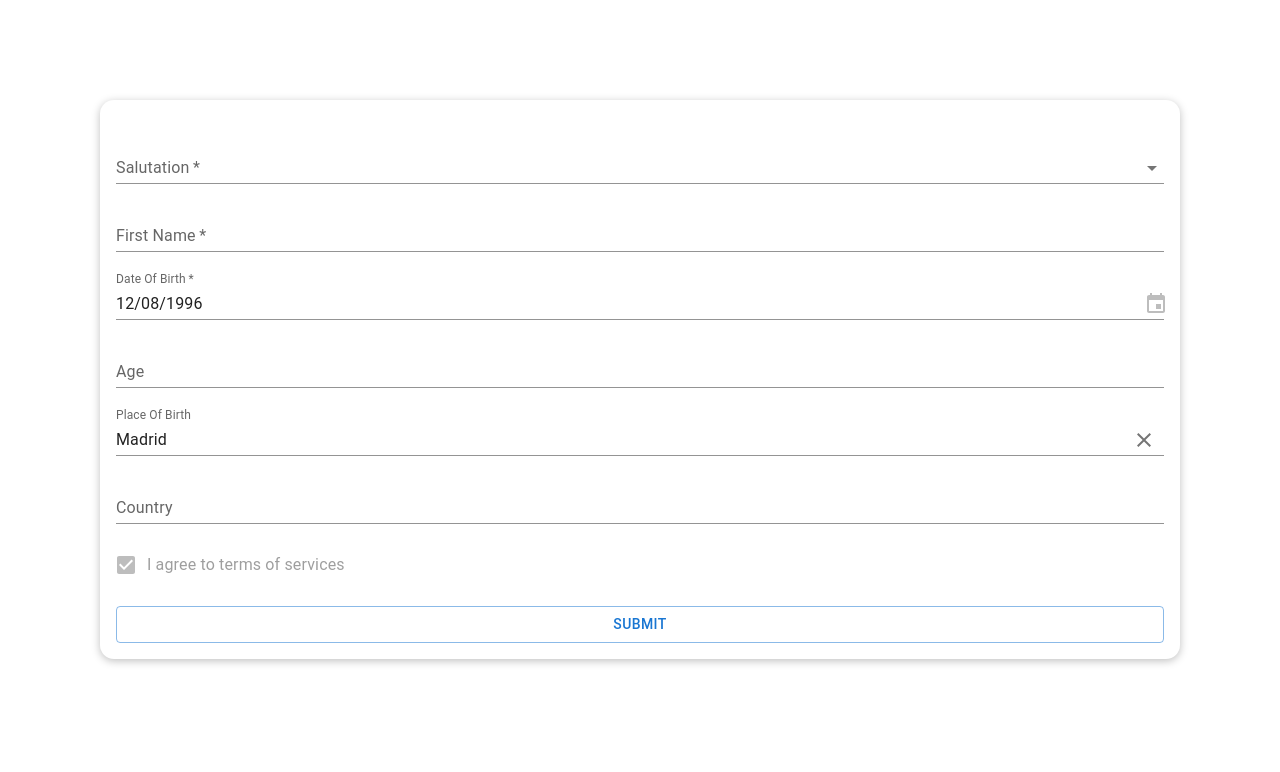
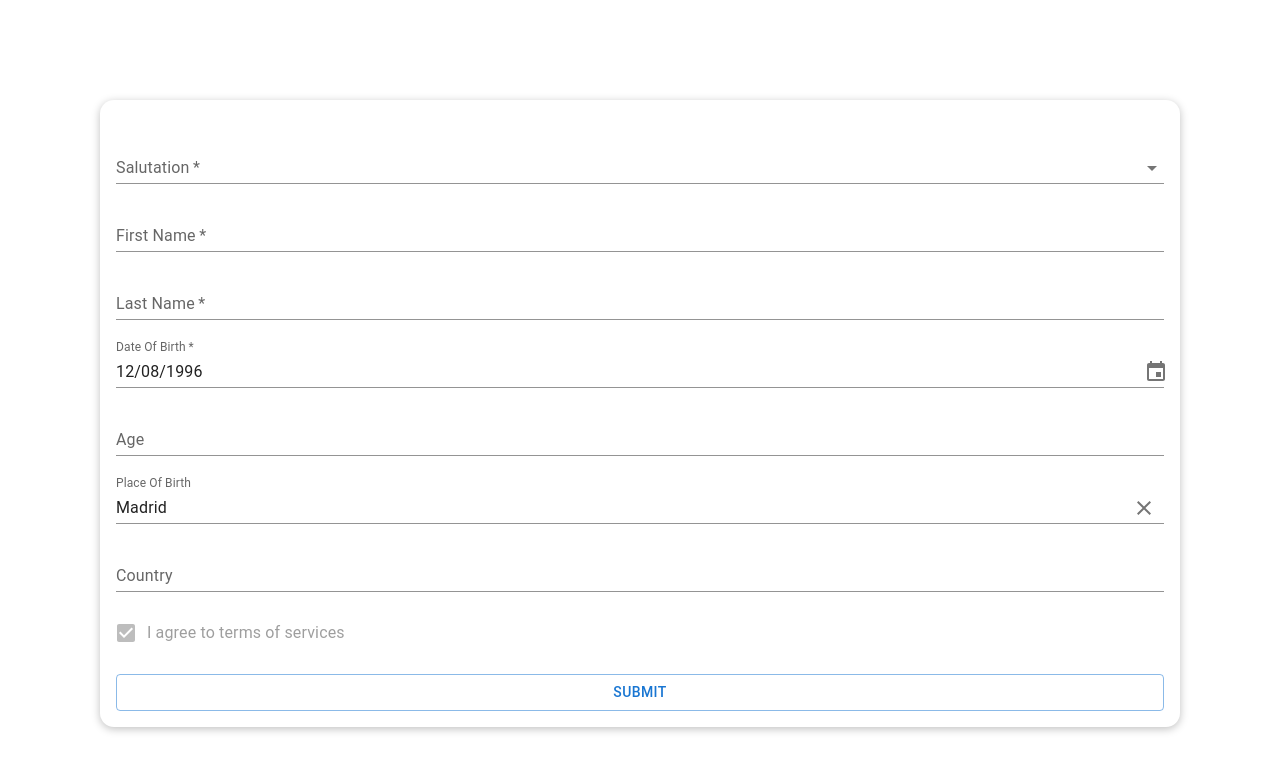
Before and after one commit to ShahzaibIbrahim/dynamic-forms, a React (Create React App) app: page / in a window 1280 px wide. Shown: the top 772 px of the page. Built offline with nearby package versions, Linux system fonts and the light colour scheme.

Commit message:
copyTo Validation

```diff
--- a/src/components/Forms/Form.js
+++ b/src/components/Forms/Form.js
@@ -45,7 +45,6 @@ const Form = (props) => {
   };
 
   const fieldChangeHanlder = (id, value) => {
-    console.log(value);
     const changeFieldIndex = fieldList.findIndex((x) => x.id === id);
     let updatedFieldList = [...fieldList];
     updatedFieldList[changeFieldIndex].value = value;
@@ -75,6 +74,12 @@ const Form = (props) => {
             field.validations.readOnlyOn,
             dependentField
           );
+        }
+        if (field.validations.copyTo) {
+          const dependentField = getFieldValue(
+            field.validations.copyTo.fieldId
+          );
+          dependentField.value = field.value;
         }
         if (field.validations.disableOn) {
           const dependentField = getFieldValue(
--- a/src/data/Form.json
+++ b/src/data/Form.json
@@ -21,15 +21,26 @@
       "id": "firstName",
       "label": "First Name",
       "ctrlType": "TXT",
-      "required": true
+      "required": true,
+      "validations":{
+        "copyTo": {
+          "fieldId" : "lastName"
+        }
+      }
+    },
+    {
+      "id": "lastName",
+      "label": "Last Name",
+      "ctrlType": "TXT",
+      "required": true,
+      "readOnly": true
     },
     {
       "id": "dob",
       "label": "Date Of Birth",
       "ctrlType": "DAT",
       "required": true,
-      "value": 839876400000,
-      "readOnly": true
+      "value": 839876400000
     },
     {
       "id": "age",
```
